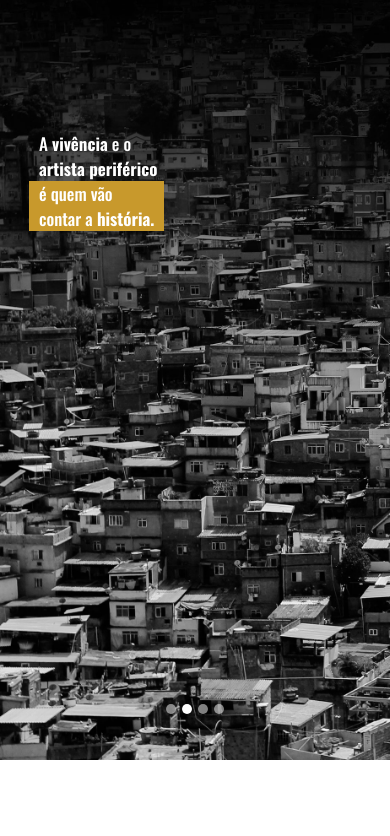
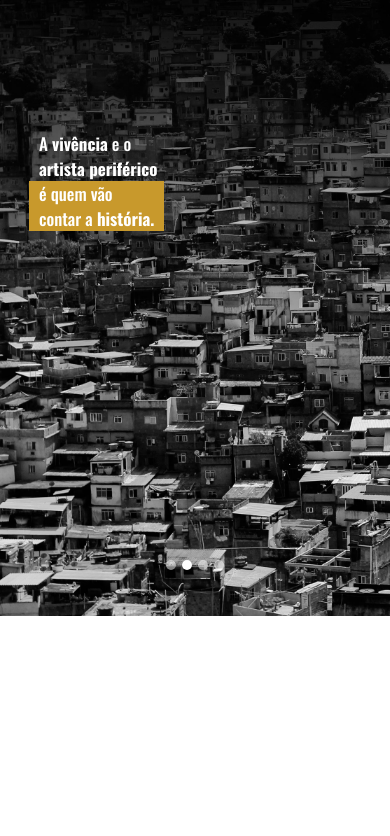
Before and after one commit to daniramos/bienaldaquebrada, a plain HTML site: page index.html in a window 390 px wide. Shown: the part 84-920 px from the top of the page. Drawn offline with nearby package versions, Linux system fonts and the light colour scheme.

Commit message:
Update style.css

```diff
--- a/assets/css/style.css
+++ b/assets/css/style.css
@@ -146,7 +146,7 @@ section,footer{
 }
 
 .slider {
-    height: 100vh;
+    height: 700px;
     overflow: hidden;
     padding: 0;
     margin-top: 0;
@@ -154,7 +154,7 @@ section,footer{
 }
 
 .carousel {
-    height: 100vh;
+    height: 700px;
 }
 
 .carousel-caption {
@@ -194,7 +194,7 @@ section,footer{
 
 @media screen and (max-width:767px){
     .carousel img {
-        height: 100vh;
+        height: 700px;
         width: unset !important;
     }
 
```
